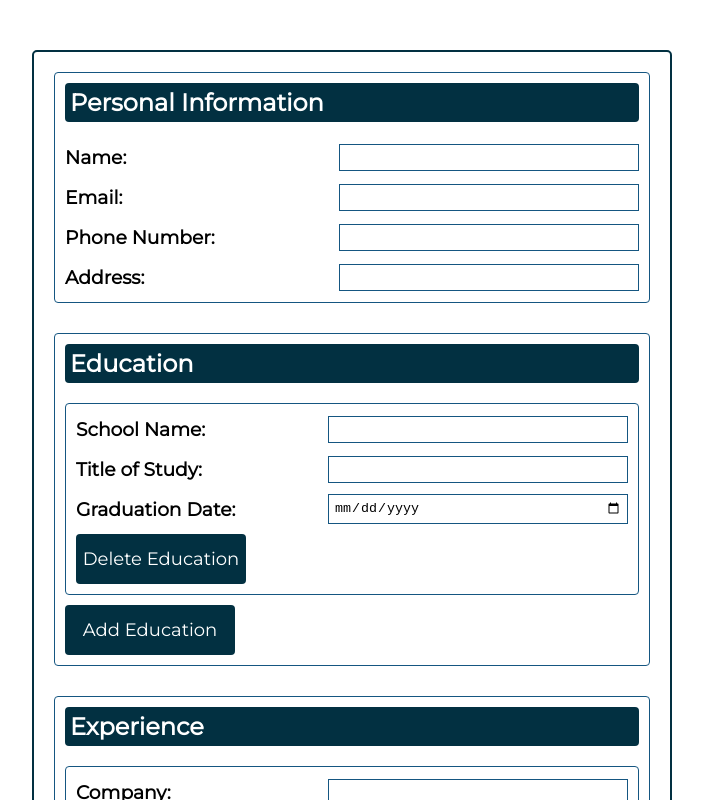
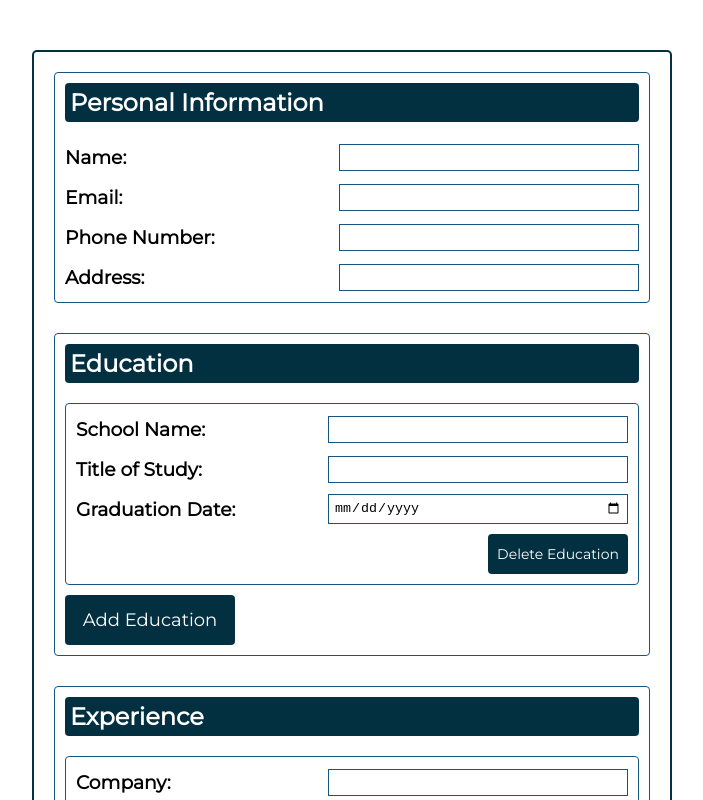
Before and after one commit to gorkemu/cv-project, a React (Create React App) app: page / in a window 1280 px wide. Shown: the whole page, without its empty margins (288-991 px from the left). Built offline with nearby package versions, Linux system fonts and the light colour scheme.

Commit message:
not show delete buttons on preview

```diff
--- a/src/components/Education.js
+++ b/src/components/Education.js
@@ -32,7 +32,8 @@
                         }
                     </div>
                 </div>
-                <button onClick={() => onDeleteEducation(id)}>Delete Education</button>
+                {isEditing &&
+                    <button className="delete-btn" onClick={() => onDeleteEducation(id)}>Delete Education</button>}
             </section>
         )
     }
--- a/src/components/Experience.js
+++ b/src/components/Experience.js
@@ -41,7 +41,8 @@
                         }
                     </div>
                 </div>
-                <button onClick={() => onDeleteExperience(id)}>Delete Experience</button>
+                {isEditing &&
+                        <button className="delete-btn" onClick={() => onDeleteExperience(id)}>Delete Experience</button>}
             </section>
         )
     }
```
